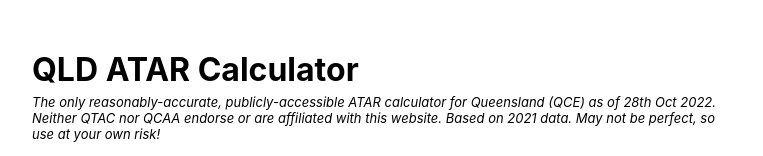
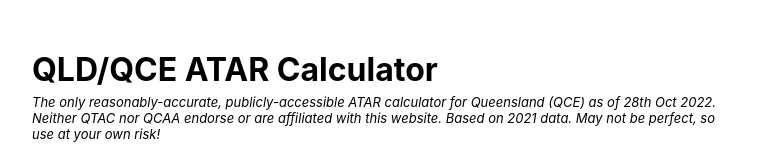
Before and after one commit to rw-a/atar-calculator, a React (Create React App) app: page / in a window 1280 px wide. Shown: the top 156 px of the page, without its empty margins (258-1021 px from the left). Built offline with nearby package versions, Linux system fonts and the light colour scheme.

Commit message:
added QCE to title

```diff
--- a/public/index.html
+++ b/public/index.html
@@ -6,8 +6,8 @@
     <meta name="viewport" content="width=device-width, initial-scale=1" />
     <meta name="theme-color" content="#000000" />
 
-    <title>ATAR Calculator QLD</title>
-    <meta name="og:title" content="ATAR Calculator for QLD">
+    <title>ATAR Calculator QLD/QCE</title>
+    <meta name="og:title" content="ATAR Calculator for QLD/QCE">
     <meta name="description" content="Accurate ATAR Calculator for Queensland (QCE). Designed using 2021 QLD data.">
     <meta name="og:description" content="Accurate ATAR Calculator for Queensland (QCE). Designed using 2021 QLD data.">
     <meta name="keywords" content="ATAR, calculator, accurate, QLD, Queensland, QCE, 2021, scaling, subject">
--- a/src/App.js
+++ b/src/App.js
@@ -435,7 +435,7 @@
 
     return (
       <div id="content">
-        <h1>QLD ATAR Calculator</h1>
+        <h1>QLD/QCE ATAR Calculator</h1>
         <p className='note'>The only reasonably-accurate, publicly-accessible ATAR calculator for Queensland (QCE) as of 28th Oct 2022. Neither QTAC nor QCAA endorse or are affiliated with this website. Based on 2021 data. May not be perfect, so use at your own risk!</p>
         <SubjectsTable
           id="subjects-table"
```
